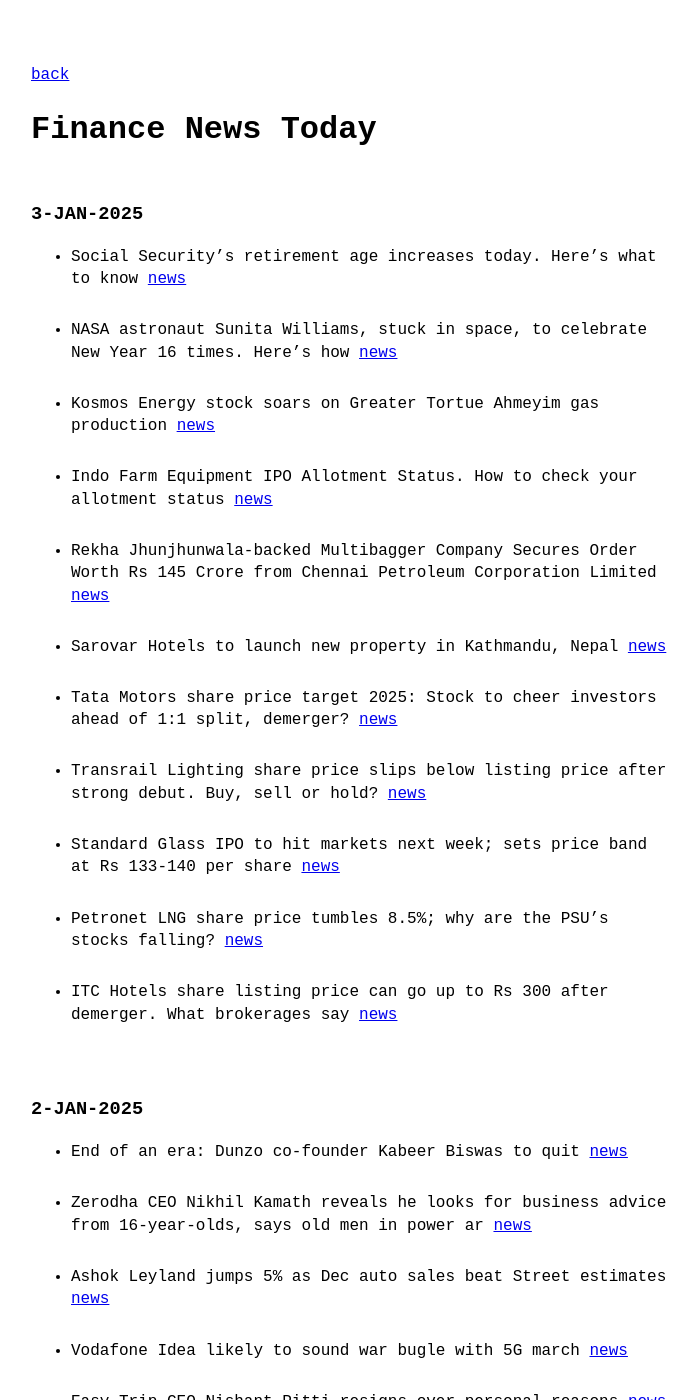
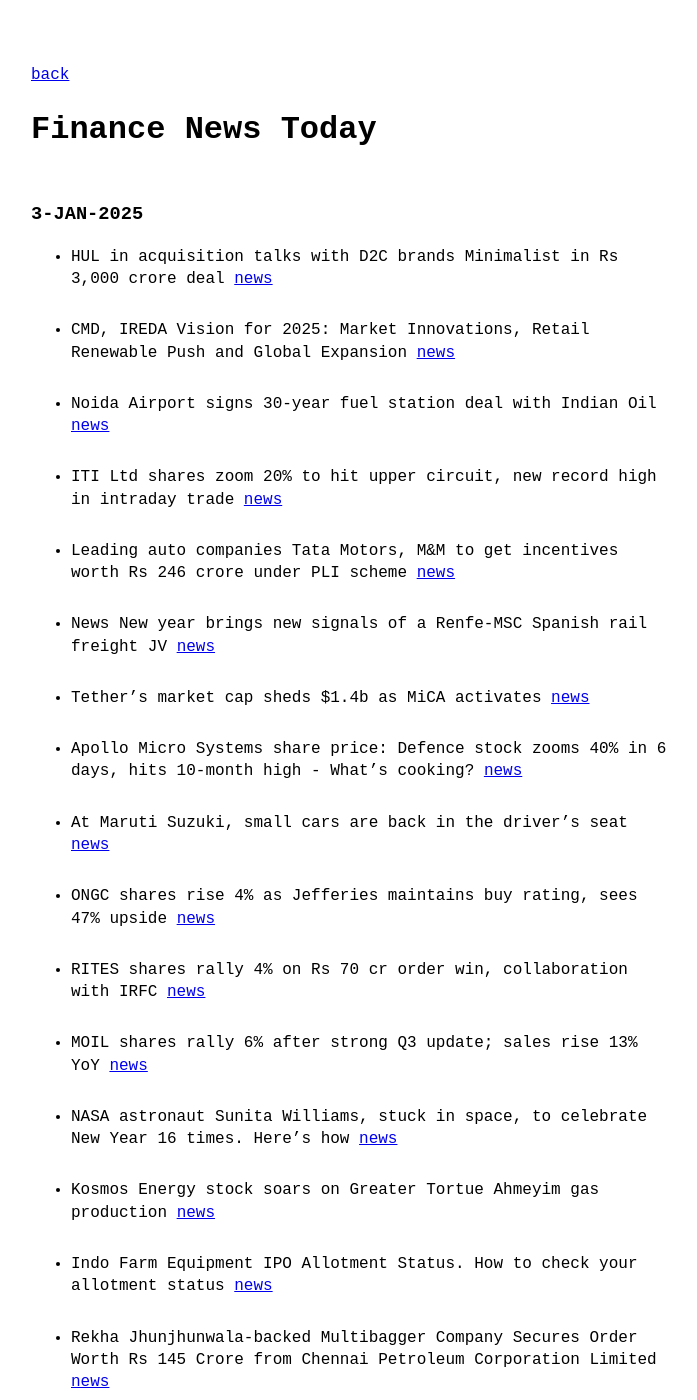
Before and after one commit to VallarasuS/Vallarasu.in, a Jekyll site: the page built from docs/finance.md, in a window 1280 px wide and 1400 px high. Shown: the whole window, without its empty margins (289-986 px from the left). Built offline with Jekyll 4.4.1, drawn with Linux system fonts in a browser that asks for light colours; some of the changed text lies outside the part shown.

Commit message:
update news

```diff
--- a/docs/finance.md
+++ b/docs/finance.md
@@ -5,7 +5,18 @@
 
 ### 3-JAN-2025
 
-- Social Security's retirement age increases today. Here's what to know [news](https://www.newsday.com/long-island/social-security-age-retirement-naazf2a6) <br/><br/>
+- HUL in acquisition talks with D2C brands Minimalist in Rs 3,000 crore deal [news](https://m.economictimes.com/tech/technology/hul-in-acquisition-talks-with-d2c-brands-minimalist-in-rs-3000-crore-deal/articleshow/116915990.cms) <br/><br/>
+- CMD, IREDA Vision for 2025: Market Innovations, Retail Renewable Push and Global Expansion [news](https://pib.gov.in/PressReleaseIframePage.aspx?PRID=2089202) <br/><br/>
+- Noida Airport signs 30-year fuel station deal with Indian Oil [news](https://energy.economictimes.indiatimes.com/news/oil-and-gas/noida-airport-signs-30-year-fuel-station-deal-with-indian-oil/116879890) <br/><br/>
+- ITI Ltd shares zoom 20% to hit upper circuit, new record high in intraday trade [news](https://m.economictimes.com/markets/stocks/news/iti-ltd-shares-soar-over-13-hit-new-record-high-in-intraday-trade/articleshow/116908917.cms) <br/><br/>
+- Leading auto companies Tata Motors, M&M to get incentives worth Rs 246 crore under PLI scheme [news](https://www.moneycontrol.com/news/business/companies/leading-auto-companies-tata-motors-m-m-to-get-incentives-worth-rs-246-crore-under-pli-scheme-12902127.html) <br/><br/>
+- News New year brings new signals of a Renfe-MSC Spanish rail freight JV [news](https://theloadstar.com/new-year-brings-new-signals-of-a-renfe-msc-spanish-rail-freight-jv/) <br/><br/>
+- Tether’s market cap sheds $1.4b as MiCA activates [news](https://crypto.news/tethers-market-cap-sheds-1-4b-as-mica-activates/) <br/><br/>
+- Apollo Micro Systems share price: Defence stock zooms 40% in 6 days, hits 10-month high - What's cooking? [news](https://www.etnownews.com/markets/apollo-micro-systems-share-price-defence-stock-zooms-40-in-6-days-hits-10-month-high-whats-cooking-article-116903731) <br/><br/>
+- At Maruti Suzuki, small cars are back in the driver’s seat [news](https://www.livemint.com/market/mark-to-market/maruti-suzuki-share-price-small-car-sales-suvs-premium-cars-rural-demand-automakers-auto-sector-price-hikes-11735809132657.html) <br/><br/>
+- ONGC shares rise 4% as Jefferies maintains buy rating, sees 47% upside [news](https://m.economictimes.com/markets/stocks/news/ongc-shares-rise-4-as-jefferies-sees-shares-rallying-up-to-47-maintains-buy-rating/articleshow/116904012.cms) <br/><br/>
+- RITES shares rally 4% on Rs 70 cr order win, collaboration with IRFC [news](https://m.economictimes.com/markets/stocks/news/rites-shares-rally-4-on-rs-70-cr-order-win-collaboration-with-irfc/articleshow/116904932.cms) <br/><br/>
+- MOIL shares rally 6% after strong Q3 update; sales rise 13% YoY [news](https://m.economictimes.com/markets/stocks/news/moil-shares-in-focus-after-strong-q3-update-sales-rise-13-yoy/articleshow/116900196.cms) <br/><br/>
 - NASA astronaut Sunita Williams, stuck in space, to celebrate New Year 16 times. Here's how [news](https://m.economictimes.com/news/international/global-trends/nasa-astronaut-sunita-williams-stuck-in-space-to-celebrate-new-year-16-times-sunrises-and-sunsets-16-times-international-space-station/articleshow/116852430.cms) <br/><br/>
 - Kosmos Energy stock soars on Greater Tortue Ahmeyim gas production [news](https://in.investing.com/news/stock-market-news/kosmos-energy-stock-soars-on-greater-tortue-ahmeyim-gas-production-93CH-4595492) <br/><br/>
 - Indo Farm Equipment IPO Allotment Status. How to check your allotment status [news](https://www.moneycontrol.com/news/ipo/ipo-ipo/indo-farm-equipment-ipo-allotment-status-live-parameshwa-metal-gmp-business-news-january-3-liveblog-12902489.html) <br/><br/>
@@ -21,10 +32,8 @@
 
 - End of an era: Dunzo co-founder Kabeer Biswas to quit [news](https://www.moneycontrol.com/news/business/startup/end-of-an-era-dunzo-co-founder-kabeer-biswas-to-quit-12902324.html) <br/><br/>
 - Zerodha CEO Nikhil Kamath reveals he looks for business advice from 16-year-olds, says old men in power ar [news](https://m.economictimes.com/magazines/panache/zerodha-ceo-nikhil-kamath-reveals-he-looks-for-business-advice-from-16-year-olds-says-old-men-in-power-are-out-of-touch/articleshow/116850002.cms) <br/><br/>
-- Ashok Leyland jumps 5% as Dec auto sales beat Street estimates [news](https://www.moneycontrol.com/news/business/markets/ashok-leyland-jumps-5-as-dec-auto-sales-beat-street-estimates-12901970.html) <br/><br/>
 - Vodafone Idea likely to sound war bugle with 5G march [news](https://m.economictimes.com/industry/telecom/telecom-news/vodafone-idea-likely-to-sound-war-bugle-with-5g-march/articleshow/116863195.cms) <br/><br/>
-- Easy Trip CEO Nishant Pitti resigns over personal reasons [news](https://m.economictimes.com/industry/services/travel/easy-trip-ceo-nishant-pitti-resigns-over-personal-reasons/articleshow/116847181.cms) <br/><br/>
-- Net GST growth slumps to 3.3% in December, as revenues slow and refunds rise 45% [news](https://www.thehindu.com/business/net-gst-growth-slumps-to-33-in-december-as-revenues-slow-and-refunds-rise-45/article69050716.ece) <br/><br/>
+- Nishant Pitti, Co-promoter of Easy Trip Planners, resigns as CEO with immediate effect [news](https://www.cnbctv18.com/market/nishant-pitti-easy-trip-planners-ease-my-trip-ceo-resigns-stake-sale-block-deal-share-price-reaction-19532728.htm) <br/><br/>
 - Auto stocks rev up as December sales surge drives Nifty Auto to a 6-month high [news](https://www.moneycontrol.com/news/business/markets/auto-stocks-rev-up-as-december-sales-surge-drives-nifty-auto-to-a-6-month-high-12902019.html) <br/><br/>
 - Here is what triggered gains of up to 9% in shares of Bajaj Finance and Bajaj Finserv [news](https://www.cnbctv18.com/market/bajaj-finance-bajaj-finserv-share-price-top-nifty-50-gainers-target-citi-positive-aum-nim-q3-returns-19533355.htm) <br/><br/>
 - Indo Farm Equipment GMP Day 3 Live: NIIs lead last day frenzy, Indo Farm IPO subscribed 121x so far - check latest GMP [news](https://www.moneycontrol.com/news/business/ipo/indo-farm-equipment-ipo-gmp-live-union-budget-2024-business-news-january-2-liveblog-12901823.html) <br/><br/>
@@ -32,6 +41,5 @@
 - Bank Holidays in India 2025: A complete month-wise list of holidays across India [news](https://indianexpress.com/article/when-is/bank-holidays-in-india-2025-a-complete-month-wise-list-of-holidays-9755797/) <br/><br/>
 - ITC Hotels share listing price can go up to Rs 300 after demerger. What brokerages say [news](https://m.economictimes.com/markets/stocks/news/itc-hotels-share-listing-price-can-go-up-to-rs-300-after-demerger-what-brokerages-say/articleshow/116874217.cms) <br/><br/>
 - BSE, NSE Holidays 2025: Is Stock Market Open On 1st January? [news](https://www.news18.com/business/markets/stock-market-holidays-2025-jan-1-nse-bse-new-year-9174112.html) <br/><br/>
-- Nishant Pitti, Co-promoter of Easy Trip Planners, resigns as CEO with immediate effect [news](https://www.cnbctv18.com/market/nishant-pitti-easy-trip-planners-ease-my-trip-ceo-resigns-stake-sale-block-deal-share-price-reaction-19532728.htm) <br/><br/>
 - Maharashtra’s Biggest Industrial Land Parcel Just Sold For Pittance To Reliance Industries [news](https://www.ndtvprofit.com/business/reliance-navi-mumbai-iia-stake-land-deal) <br/><br/>
 - Maruti Suzuki India shares jump 5% as automaker reports impressive 30% surge in December sales; check details [news](https://upstox.com/news/market-news/stocks/maruti-shares-climb-3-as-automaker-reports-impressive-30-surge-in-december-sales-check-details/article-138262/) <br/><br/>
```
